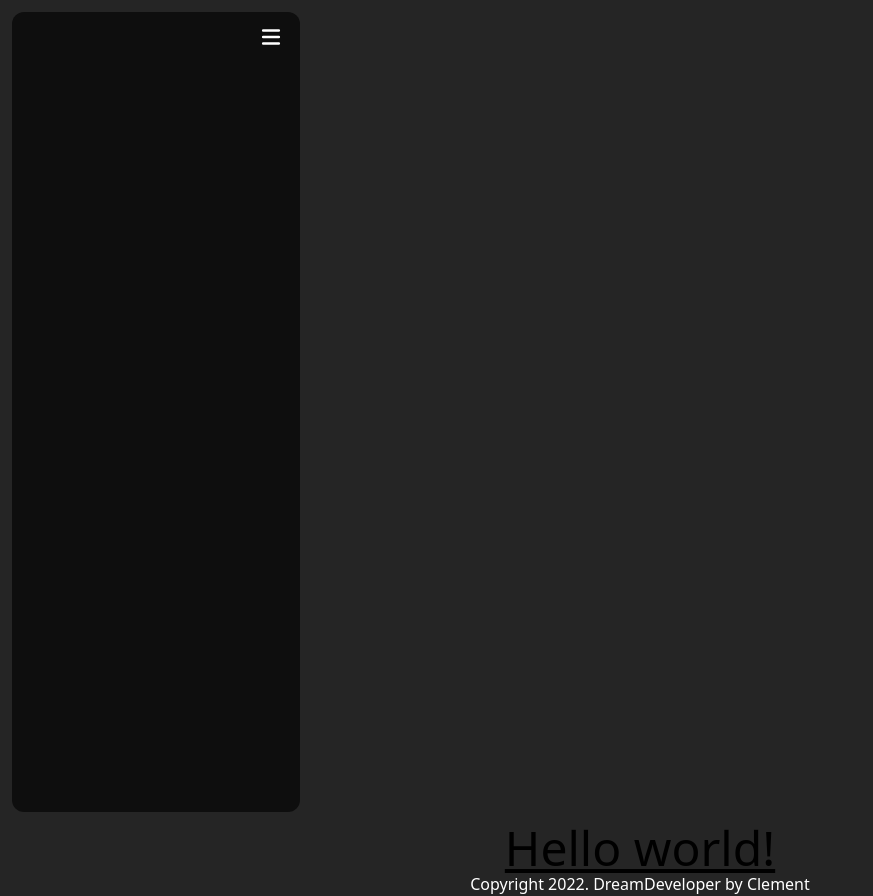
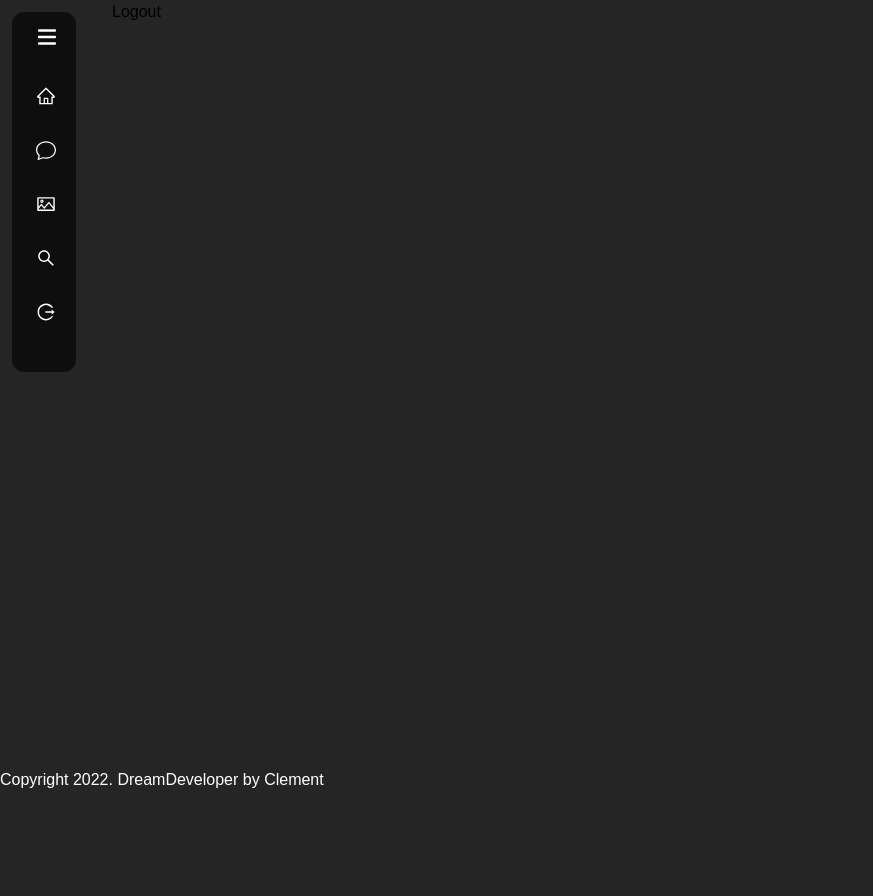
Before and after one commit to ClementWong711/DreamDeveloper, a React (Create React App) app: page /logout in a window 1280 px wide. Shown: the whole page, without its empty margins (0-873 px from the left). After the commit the page ends 800 px from the top, so only its background shows below. Built offline with nearby package versions, Linux system fonts and the light colour scheme.

Commit message:
Enhance : SideNav component

```diff
--- a/package.json
+++ b/package.json
@@ -9,6 +9,7 @@
     "react": "^18.2.0",
     "react-dom": "^18.2.0",
     "react-icons": "^4.6.0",
+    "react-router-dom": "^5.3.4",
     "react-scripts": "^5.0.1",
     "web-vitals": "^2.1.4"
   },
--- a/public/index.html
+++ b/public/index.html
@@ -24,7 +24,7 @@
       work correctly both with client-side routing and a non-root public URL.
       Learn how to configure a non-root public URL by running `npm run build`.
     -->
-    <title>React App</title>
+    <title>Dream Developer</title>
   </head>
   <body>
     <noscript>You need to enable JavaScript to run this app.</noscript>
--- a/src/App.js
+++ /dev/null
@@ -1,17 +0,0 @@
-import './App.css';
-import Footer from './Footer';
-import SideNav from './SideNav';
-
-function App() {
-  return (
-    <div className="App">
-      <SideNav />
-      <h1 className="text-5xl  underline">
-        Hello world!
-      </h1>
-      <Footer />
-    </div>
-  );
-}
-
-export default App;
--- /dev/null
+++ b/src/App.jsx
@@ -0,0 +1,37 @@
+import './App.css';
+import Footer from './Footer';
+import SideNav from './SideNav';
+import { BrowserRouter as Router, Route, Switch } from "react-router-dom";
+
+function App() {
+  return (
+    <Router>
+      <div className="App flex gap-6">
+        <SideNav />
+        <div className='content'>
+          <Switch>
+            <Route exact path="/" >
+              <h1>Dashboard</h1>
+            </Route>
+            <Route path="/chat">
+              <h1>Chatroom</h1>
+            </Route>
+            <Route path="/post">
+              <h1>IG post</h1>
+            </Route>
+            <Route path="/search">
+              <h1>Search</h1>
+            </Route>
+            <Route path="/logout">
+              <h1>Logout</h1>
+            </Route>
+          </Switch>
+        </div>
+        <Footer />
+      </div>
+    </Router>
+
+  );
+}
+
+export default App;
--- a/src/Footer.js
+++ /dev/null
@@ -1,6 +0,0 @@
-const Footer = () => {
-    return (
-        <footer className="text-white">Copyright 2022. DreamDeveloper by Clement</footer>
-    );
-}
-export default Footer;
--- /dev/null
+++ b/src/Footer.jsx
@@ -0,0 +1,6 @@
+const Footer = () => {
+    return (
+        <footer className="text-white fixed bottom-2">Copyright 2022. DreamDeveloper by Clement</footer>
+    );
+}
+export default Footer;
--- a/src/SideNav.js
+++ /dev/null
@@ -1,22 +0,0 @@
-import React, { useState } from "react";
-import { HiMenu } from "react-icons/hi";
-
-const SideNav = () => {
-    const [open, setOpen] = useState(true);
-
-    return (
-        <nav className="flex gap-6">
-            <div className={`text-white bg-[#0e0e0e] min-h-screen ${open ? 'w-72':'w-16'} duration-500 m-3 px-4 rounded-xl`}>
-                <div className="py-3 flex justify-end">
-                    <HiMenu
-                        size={26}
-                        className="cursor-pointer"
-                        onClick={() => setOpen(!open)}
-                    />
-                </div>
-            </div>
-        </nav>
-    );
-}
-
-export default SideNav;
--- /dev/null
+++ b/src/SideNav.jsx
@@ -0,0 +1,56 @@
+import React, { useState } from "react";
+import { HiMenu } from "react-icons/hi";
+import { BsChat } from "react-icons/bs";
+import { AiOutlineLogout, AiOutlinePicture, AiOutlineHome, AiOutlineSearch } from "react-icons/ai";
+
+import { Link } from "react-router-dom";
+
+
+const SideNav = () => {
+    const [open, setOpen] = useState(false);
+
+    const menus = [
+        { name: "Dashboard", link: '/', icon: AiOutlineHome},
+        { name: "Chat", link: '/chat', icon: BsChat},
+        { name: "Post", link: '/post', icon: AiOutlinePicture},
+        { name: "Search", link: '/search', icon: AiOutlineSearch},
+        { name: "Logout", link: '/logout', icon: AiOutlineLogout}
+    ]
+
+    return (
+        <nav className={`text-white bg-[#0e0e0e] h-full ${open ? 'w-60' : 'w-16'} duration-500 m-3 px-4 rounded-xl pb-10`}>
+            <div className="py-3 flex justify-end">
+                <HiMenu
+                    size={26}
+                    className="cursor-pointer"
+                    onClick={() => setOpen(!open)}
+                />
+            </div>
+            <div className="mt-4 flex flex-col gap-4 relative">
+                {
+                    menus.map((menu, i) => (
+                        <Link
+                            to={menu.link}
+                            key={i}
+                            className="flex border-b-2 border-[#0e0e0e] items-center text-sm gap-3.5 font-medium p-2 hover:border-b-2 hover:border-[#6138ff] duration-300"
+                        >
+                            <div>{React.createElement(menu.icon, {size: "20" })}</div>
+                            <h2
+                                style={{
+                                    transitionDelay: `${i + 3}00ms`
+                                }}
+                                className={`whitespace-pre duration-500
+                                ${!open && 'opacity-0 translate-x-28 overflow-hidden'
+                                    }`}>
+                                {menu.name}
+                            </h2>
+                        </Link>
+                    ))
+                }
+
+            </div>
+        </nav>
+    );
+}
+
+export default SideNav;
--- a/src/index.css
+++ b/src/index.css
@@ -1,7 +1,9 @@
 @tailwind base;
 @tailwind components;
 @tailwind utilities;
+@import url('https://fonts.googleapis.com/css2?family=Heebo&display=swap');
 
 body {
   background-color: #252525;
+  font-family: 'Heebo', sans-serif;
 }
```
Also changed, not shown: 1 other file (tests, documents, lock files or other folders).
